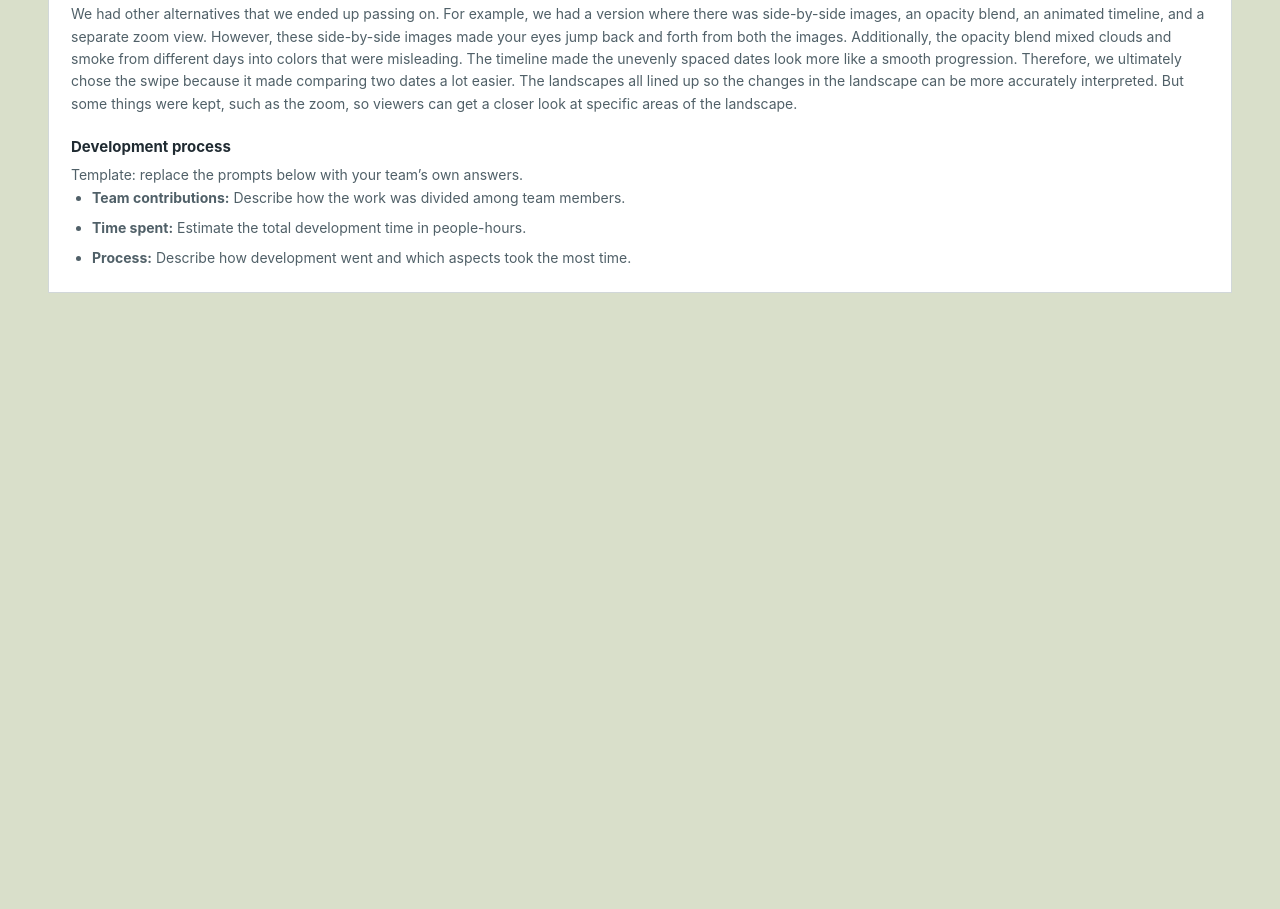
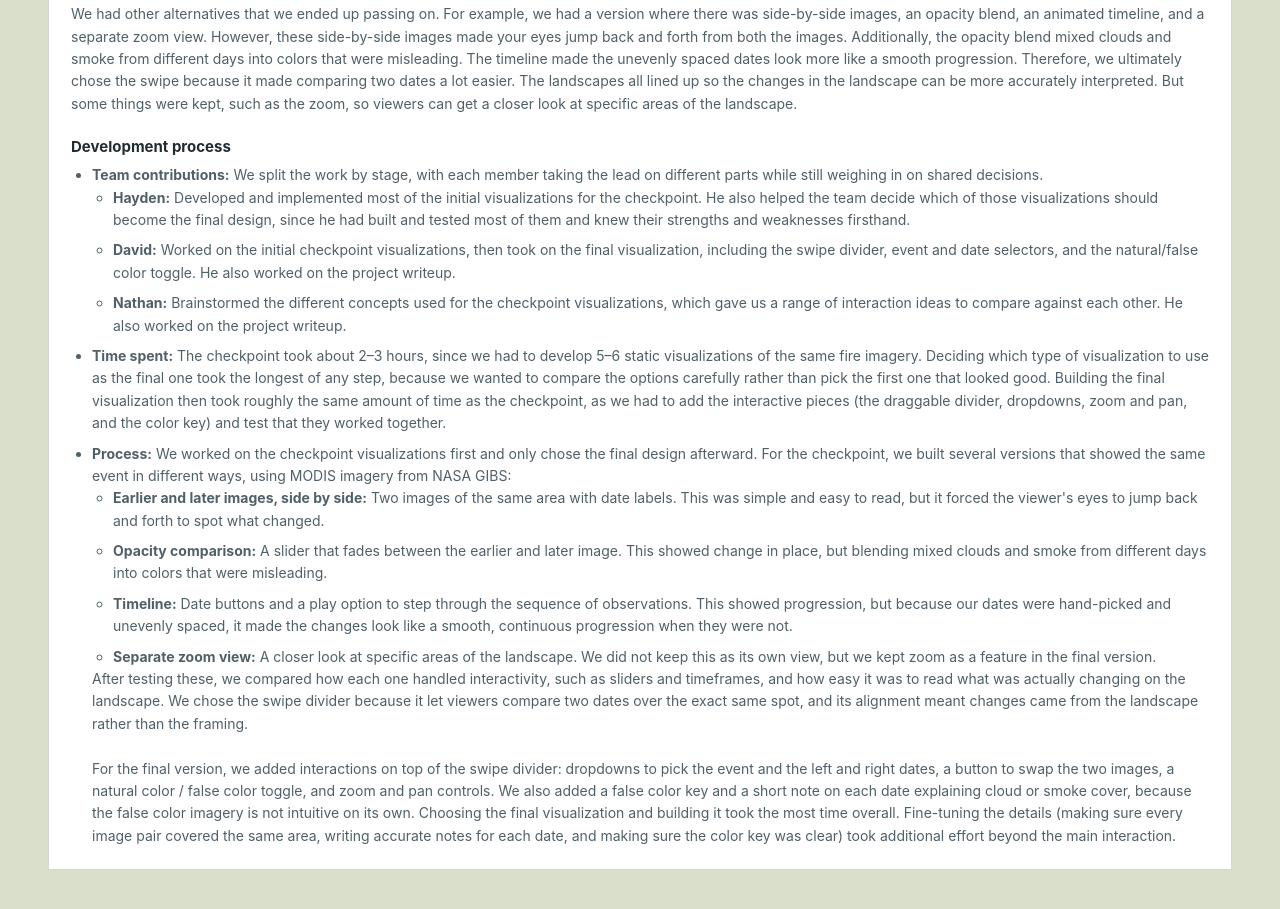
Before and after one commit to haydenkellington/DSC106-Project3, a plain HTML site: page index.html in a window 1280 px wide. Shown: the part 1694-2603 px from the top of the page. Before the commit the page ends 2043 px from the top, so only its background shows below. Drawn offline with Linux system fonts and the light colour scheme.

Commit message:
Added development process part of writeup
Added team contributions, time spent, and process details to the development section.

```diff
--- a/index.html
+++ b/index.html
@@ -129,12 +129,31 @@ button:focus-visible, select:focus-visible, input:focus-visible { outline: 3px s
     <p>The main interaction we picked was the swipe divider over two lined-up images of the same place. You can easily drag across one spot and watch it change. The swipe divider seemed to be the most intuitive as it allowed the viewer to manually change between the two dates. We also have other interactions where it allows the viewer to pick the event and the dates to compare with more freedom. Lastly, the natural color was kept as an option using a toggle between false color and natural color. This was used because it helps the viewer see the real landscape which could help people recognize the landscape easier.</p>
     <p>We had other alternatives that we ended up passing on. For example, we had a version where there was side-by-side images, an opacity blend, an animated timeline, and a separate zoom view. However, these side-by-side images made your eyes jump back and forth from both the images. Additionally, the opacity blend mixed clouds and smoke from different days into colors that were misleading. The timeline made the unevenly spaced dates look more like a smooth progression. Therefore, we ultimately chose the swipe because it made comparing two dates a lot easier. The landscapes all lined up so the changes in the landscape can be more accurately interpreted. But some things were kept, such as the zoom, so viewers can get a closer look at specific areas of the landscape.</p>
     <h3>Development process</h3>
-    <p>Template: replace the prompts below with your team’s own answers.</p>
+<ul>
+  <li>
+    <strong>Team contributions:</strong> We split the work by stage, with each member taking the lead on different parts while still weighing in on shared decisions.
     <ul>
-      <li><strong>Team contributions:</strong> Describe how the work was divided among team members.</li>
-      <li><strong>Time spent:</strong> Estimate the total development time in people-hours.</li>
-      <li><strong>Process:</strong> Describe how development went and which aspects took the most time.</li>
+      <li><strong>Hayden:</strong> Developed and implemented most of the initial visualizations for the checkpoint. He also helped the team decide which of those visualizations should become the final design, since he had built and tested most of them and knew their strengths and weaknesses firsthand.</li>
+      <li><strong>David:</strong> Worked on the initial checkpoint visualizations, then took on the final visualization, including the swipe divider, event and date selectors, and the natural/false color toggle. He also worked on the project writeup.</li>
+      <li><strong>Nathan:</strong> Brainstormed the different concepts used for the checkpoint visualizations, which gave us a range of interaction ideas to compare against each other. He also worked on the project writeup.</li>
     </ul>
+  </li>
+  <li>
+    <strong>Time spent:</strong> The checkpoint took about 2&ndash;3 hours, since we had to develop 5&ndash;6 static visualizations of the same fire imagery. Deciding which type of visualization to use as the final one took the longest of any step, because we wanted to compare the options carefully rather than pick the first one that looked good. Building the final visualization then took roughly the same amount of time as the checkpoint, as we had to add the interactive pieces (the draggable divider, dropdowns, zoom and pan, and the color key) and test that they worked together.
+  </li>
+  <li>
+    <strong>Process:</strong> We worked on the checkpoint visualizations first and only chose the final design afterward. For the checkpoint, we built several versions that showed the same event in different ways, using MODIS imagery from NASA GIBS:
+    <ul>
+      <li><strong>Earlier and later images, side by side:</strong> Two images of the same area with date labels. This was simple and easy to read, but it forced the viewer's eyes to jump back and forth to spot what changed.</li>
+      <li><strong>Opacity comparison:</strong> A slider that fades between the earlier and later image. This showed change in place, but blending mixed clouds and smoke from different days into colors that were misleading.</li>
+      <li><strong>Timeline:</strong> Date buttons and a play option to step through the sequence of observations. This showed progression, but because our dates were hand-picked and unevenly spaced, it made the changes look like a smooth, continuous progression when they were not.</li>
+      <li><strong>Separate zoom view:</strong> A closer look at specific areas of the landscape. We did not keep this as its own view, but we kept zoom as a feature in the final version.</li>
+    </ul>
+    After testing these, we compared how each one handled interactivity, such as sliders and timeframes, and how easy it was to read what was actually changing on the landscape. We chose the swipe divider because it let viewers compare two dates over the exact same spot, and its alignment meant changes came from the landscape rather than the framing.
+    <br><br>
+    For the final version, we added interactions on top of the swipe divider: dropdowns to pick the event and the left and right dates, a button to swap the two images, a natural color / false color toggle, and zoom and pan controls. We also added a false color key and a short note on each date explaining cloud or smoke cover, because the false color imagery is not intuitive on its own. Choosing the final visualization and building it took the most time overall. Fine-tuning the details (making sure every image pair covered the same area, writing accurate notes for each date, and making sure the color key was clear) took additional effort beyond the main interaction.
+  </li>
+</ul>
   </section>
 </main>
 <script>
```
